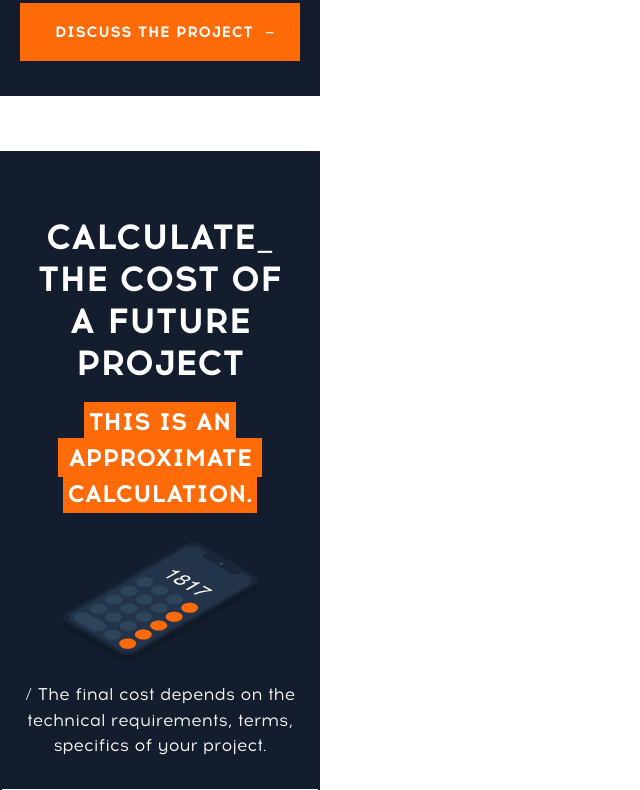
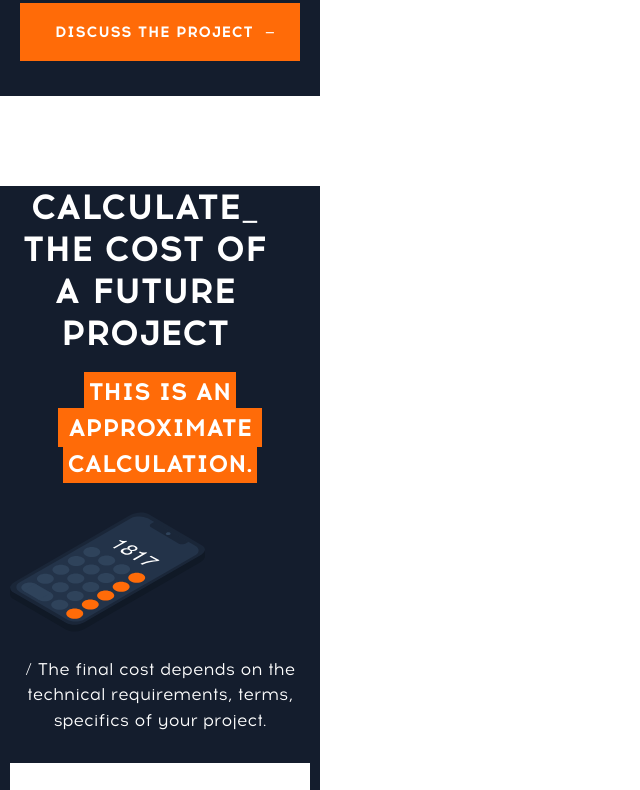
Before and after one commit to TrsarinskiyIvan/My-resume, a plain HTML site: page index.html in a window 1280 px wide. Shown: the part 5734-6524 px from the top of the page, without its empty margins (0-640 px from the left). Drawn offline with Linux system fonts and the light colour scheme.

Commit message:
home work 4.2

```diff
--- a/css/style-template.css
+++ b/css/style-template.css
@@ -507,6 +507,10 @@ body {
   padding-bottom: 75px;
 }
 
+.calculator-container {
+  margin: 0 10px 0 10px;
+}
+
 .calculator-icon {
   width: 195px;
 }
--- a/index.html
+++ b/index.html
@@ -249,7 +249,7 @@
 </section>
 
 <section class="calculator">
-    <div class="container">
+    <div class="calculator-container">
         <h3 class="calculator-title section-title">
             Calculate_ the cost of a future project
         </h3>
@@ -320,7 +320,7 @@
     <h3>Ivan Tsarinskiy</h3>
     <p>Frontend Developer</p>
     <a href="tel:+380663787619">+38 (066) 37 87 619</a>
-    <a class="footer-email"href="mail:+380663787619">itsarinskiy@gmail.com</a>
+    <a class="footer-email"href="mail:itsarinskiy@gmail.com">itsarinskiy@gmail.com</a>
     <div>
         <i class="fab fa-instagram"></i>
         <i class="fab fa-github"></i>
```
